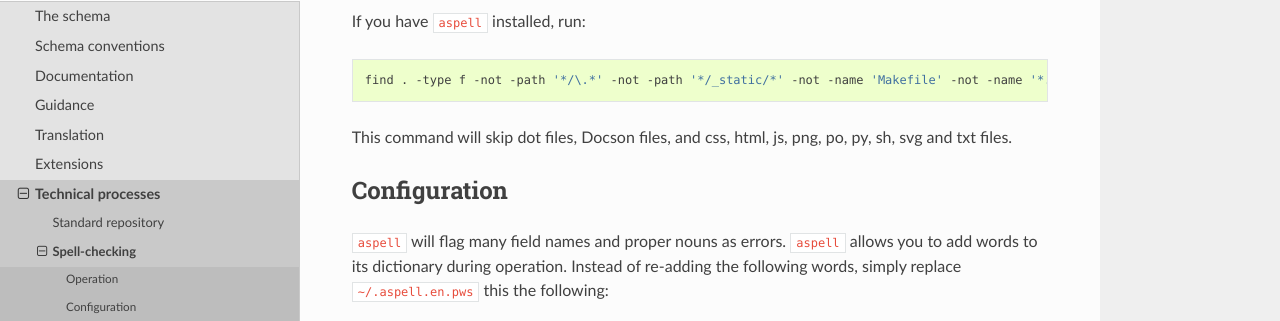
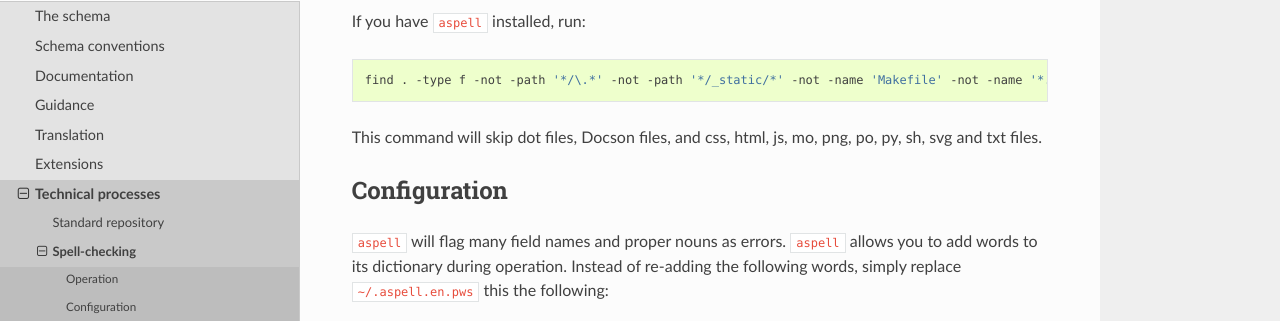
Before and after one commit to open-contracting/standard-development-handbook, a Sphinx documentation site: the page built from docs/standard/technical/spellcheck.md, in a window 1280 px wide and 900 px high. Shown: the part 206-527 px from the top of the window. Built offline with Sphinx 7.4.7 and the Read the Docs theme 2.0.0, drawn with Linux system fonts in a browser that asks for light colours.

````diff
--- a/docs/standard/technical/spellcheck.md
+++ b/docs/standard/technical/spellcheck.md
@@ -5,10 +5,10 @@
 If you have `aspell` installed, run:
 
 ```shell
-find . -type f -not -path '*/\.*' -not -path '*/_static/*' -not -name 'Makefile' -not -name '*.bat' -not -name '*.css' -not -name '*.html' -not -name '*.js' -not -name '*.png' -not -name '*.po' -not -name '*.py' -not -name '*.scss' -not -name '*.sh' -not -name '*.svg' -not -name '*.txt' -exec aspell -H check '{}' ';'
+find . -type f -not -path '*/\.*' -not -path '*/_static/*' -not -name 'Makefile' -not -name '*.bat' -not -name '*.css' -not -name '*.html' -not -name '*.js' -not -name '*.mo' -not -name '*.png' -not -name '*.po' -not -name '*.py' -not -name '*.scss' -not -name '*.sh' -not -name '*.svg' -not -name '*.txt' -exec aspell -H check '{}' ';'
 ```
 
-This command will skip dot files, Docson files, and css, html, js, png, po, py, sh, svg and txt files.
+This command will skip dot files, Docson files, and css, html, js, mo, png, po, py, sh, svg and txt files.
 
 ## Configuration
 
````
